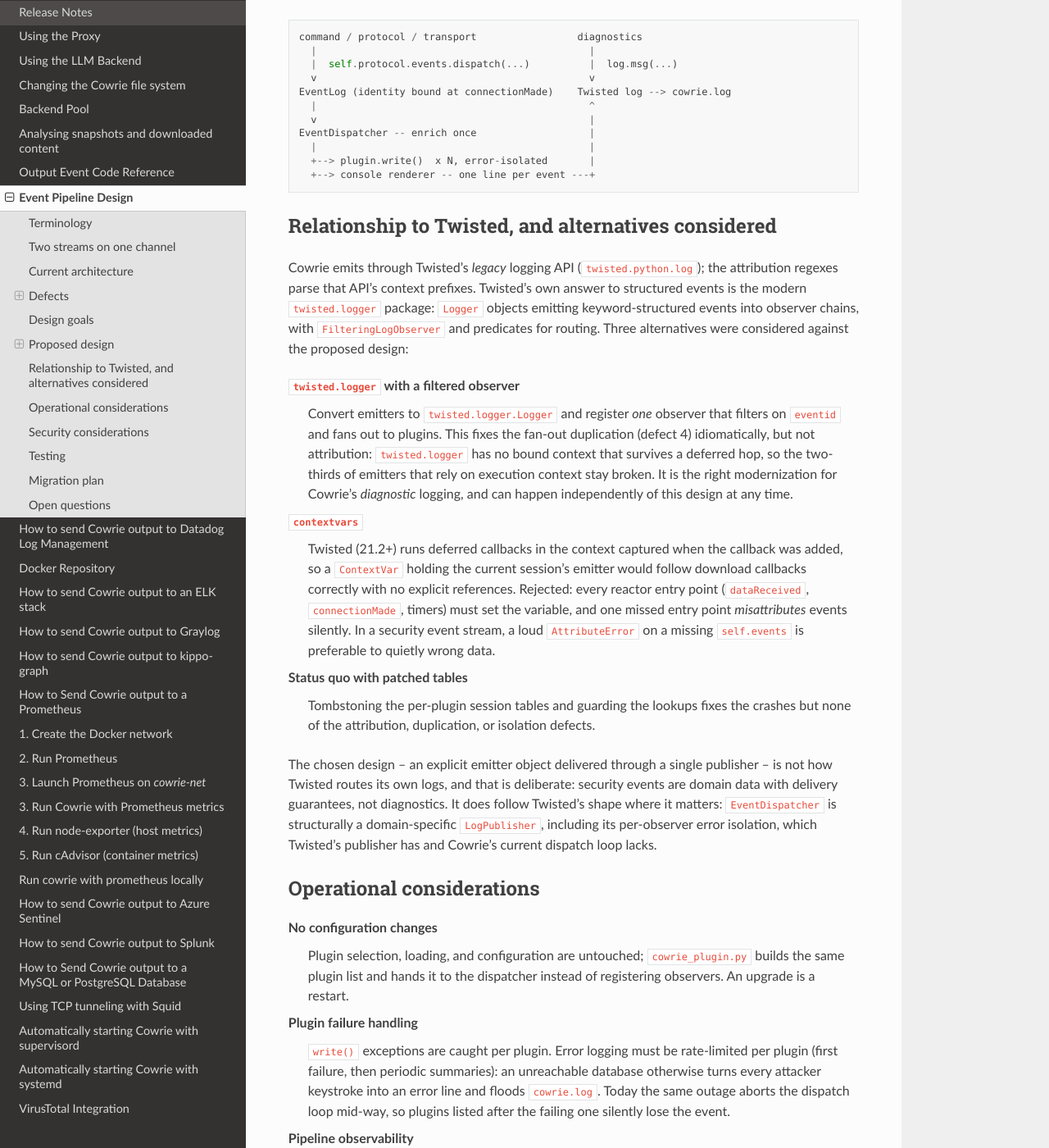
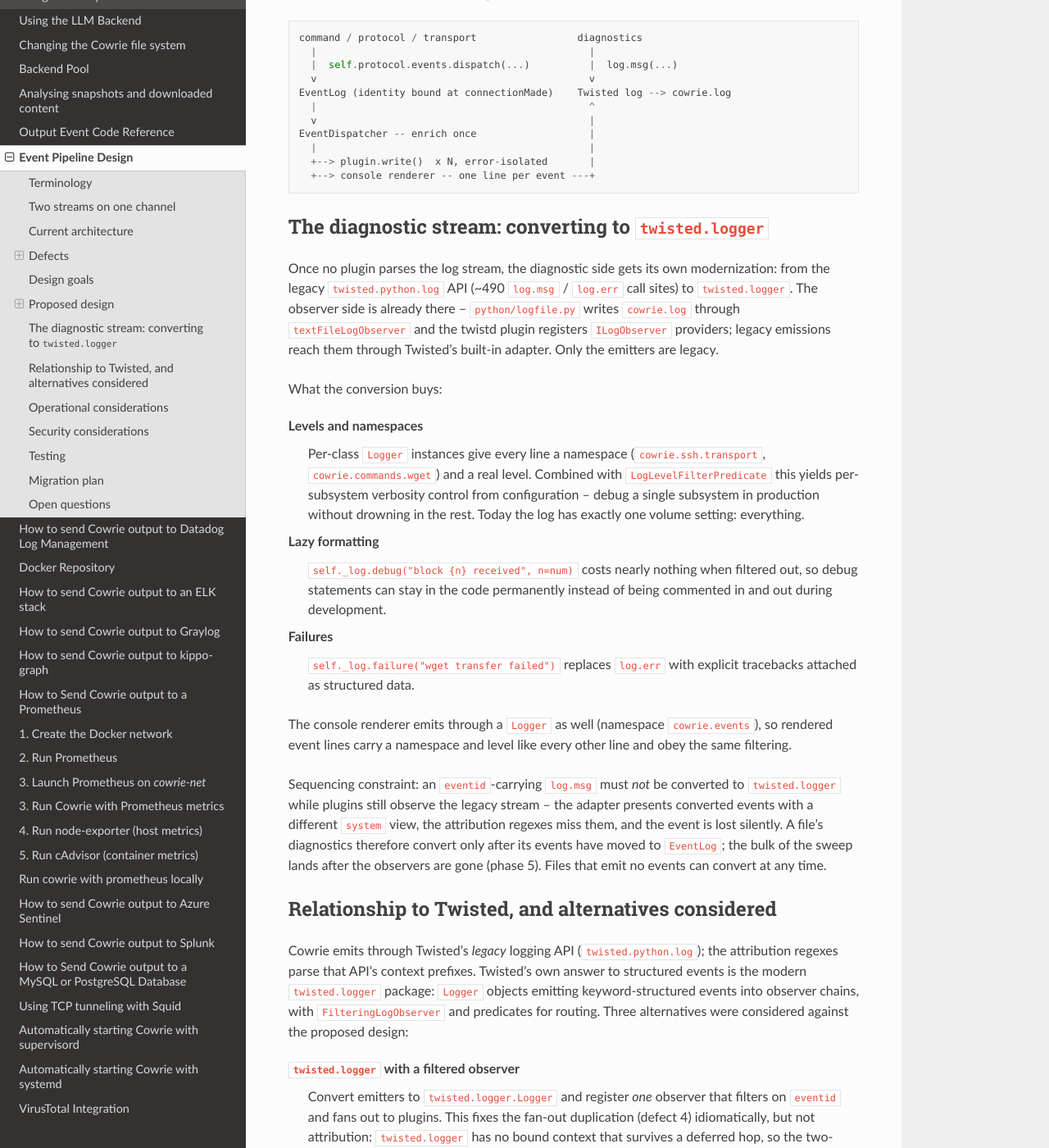
Before and after one commit to cowrie/cowrie, a Sphinx documentation site: the page built from docs/EVENT_PIPELINE.rst, in a window 1280 px wide and 1400 px high, scrolled down 7665 px. Shown: the whole window at 82% size. Built offline with Sphinx 7.4.7 and the Read the Docs theme 3.1.0, drawn with Linux system fonts in a browser that asks for light colours; some of the changed text lies outside the part shown.

Commit message:
docs: plan conversion of diagnostic logging to twisted.logger as phase 5
The observer side already uses twisted.logger primitives; only the ~490
legacy log.msg/log.err emitter sites remain. Conversion gives
per-subsystem namespaces and level filtering, lazy formatting that lets
debug statements stay in the code, and Logger.failure for tracebacks.
Sequencing: an eventid-carrying log.msg converted early would present a
different system view to the legacy adapter and be lost by the
attribution regexes, so wholesale conversion follows the event
migration; files without event emitters can convert any time.

```diff
--- a/docs/EVENT_PIPELINE.rst
+++ b/docs/EVENT_PIPELINE.rst
@@ -203,8 +203,9 @@ Non-goals:
 * No changes to the event schema in :doc:`OUTPUT`; plugins keep receiving the
   same dictionaries through the same ``write()`` method.
 * No changes to the human-readable ``cowrie.log`` format.
-* Operational/diagnostic logging (``log.msg`` without an ``eventid``) is out
-  of scope and remains plain Twisted logging.
+* Diagnostic logging keeps its own channel, but converts from the legacy
+  ``twisted.python.log`` API to ``twisted.logger`` once the event migration
+  frees the log stream from being parsed (see below).
 
 Proposed design
 ***************
@@ -399,6 +400,48 @@ Event flow after the change
       +--> plugin.write()  x N, error-isolated       |
       +--> console renderer -- one line per event ---+
 
+The diagnostic stream: converting to ``twisted.logger``
+*******************************************************
+
+Once no plugin parses the log stream, the diagnostic side gets its own
+modernization: from the legacy ``twisted.python.log`` API (~490 ``log.msg``
+/ ``log.err`` call sites) to ``twisted.logger``. The observer side is
+already there -- ``python/logfile.py`` writes ``cowrie.log`` through
+``textFileLogObserver`` and the twistd plugin registers ``ILogObserver``
+providers; legacy emissions reach them through Twisted's built-in adapter.
+Only the emitters are legacy.
+
+What the conversion buys:
+
+Levels and namespaces
+    Per-class ``Logger`` instances give every line a namespace
+    (``cowrie.ssh.transport``, ``cowrie.commands.wget``) and a real level.
+    Combined with ``LogLevelFilterPredicate`` this yields per-subsystem
+    verbosity control from configuration -- debug a single subsystem in
+    production without drowning in the rest. Today the log has exactly one
+    volume setting: everything.
+
+Lazy formatting
+    ``self._log.debug("block {n} received", n=num)`` costs nearly nothing
+    when filtered out, so debug statements can stay in the code permanently
+    instead of being commented in and out during development.
+
+Failures
+    ``self._log.failure("wget transfer failed")`` replaces ``log.err``
+    with explicit tracebacks attached as structured data.
+
+The console renderer emits through a ``Logger`` as well (namespace
+``cowrie.events``), so rendered event lines carry a namespace and level like
+every other line and obey the same filtering.
+
+Sequencing constraint: an ``eventid``-carrying ``log.msg`` must *not* be
+converted to ``twisted.logger`` while plugins still observe the legacy
+stream -- the adapter presents converted events with a different ``system``
+view, the attribution regexes miss them, and the event is lost silently.
+A file's diagnostics therefore convert only after its events have moved to
+``EventLog``; the bulk of the sweep lands after the observers are gone
+(phase 5). Files that emit no events can convert at any time.
+
 Relationship to Twisted, and alternatives considered
 ****************************************************
 
@@ -415,8 +458,8 @@ were considered against the proposed design:
     the fan-out duplication (defect 4) idiomatically, but not attribution:
     ``twisted.logger`` has no bound context that survives a deferred hop, so
     the two-thirds of emitters that rely on execution context stay broken.
-    It is the right modernization for Cowrie's *diagnostic* logging, and can
-    happen independently of this design at any time.
+    It is the right modernization for Cowrie's *diagnostic* logging, which
+    this plan adopts as phase 5.
 
 ``contextvars``
     Twisted (21.2+) runs deferred callbacks in the context captured when the
@@ -556,6 +599,14 @@ Phase 4 -- delete
     ``logDispatch()`` themselves would break here and must be checked for
     before this phase (none in-tree do).
 
+Phase 5 -- modernize diagnostics
+    Convert the remaining legacy ``log.msg`` / ``log.err`` call sites to
+    per-class ``twisted.logger.Logger`` instances with namespaces and
+    levels, and add per-namespace level filtering to the configuration.
+    Safe to do wholesale only now: no consumer parses the log stream
+    anymore, so the emitted ``system`` view is free to change. Files with
+    no event emitters can convert earlier at will.
+
 Open questions
 **************
 
```
